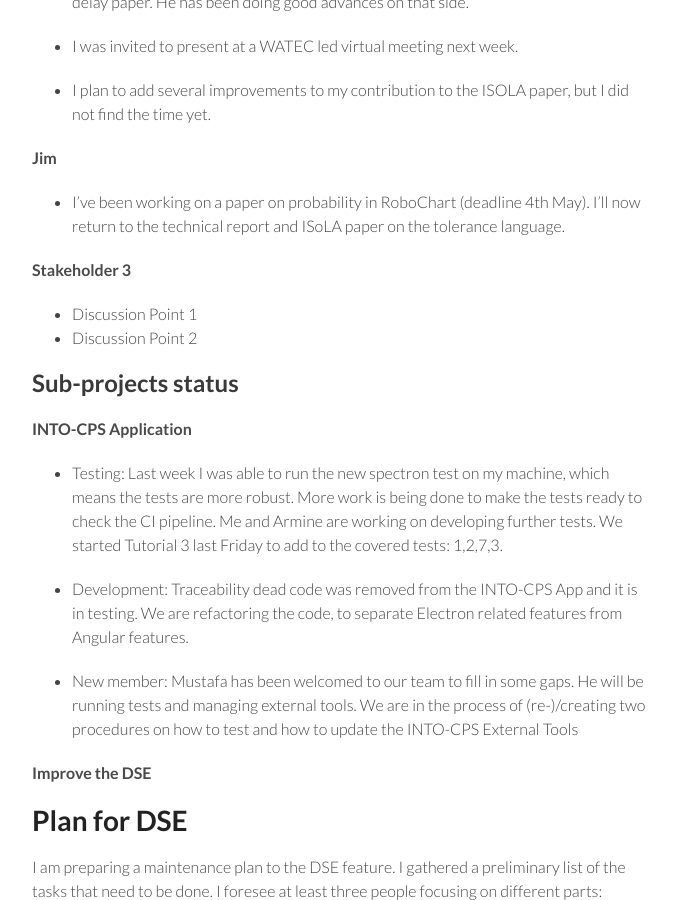
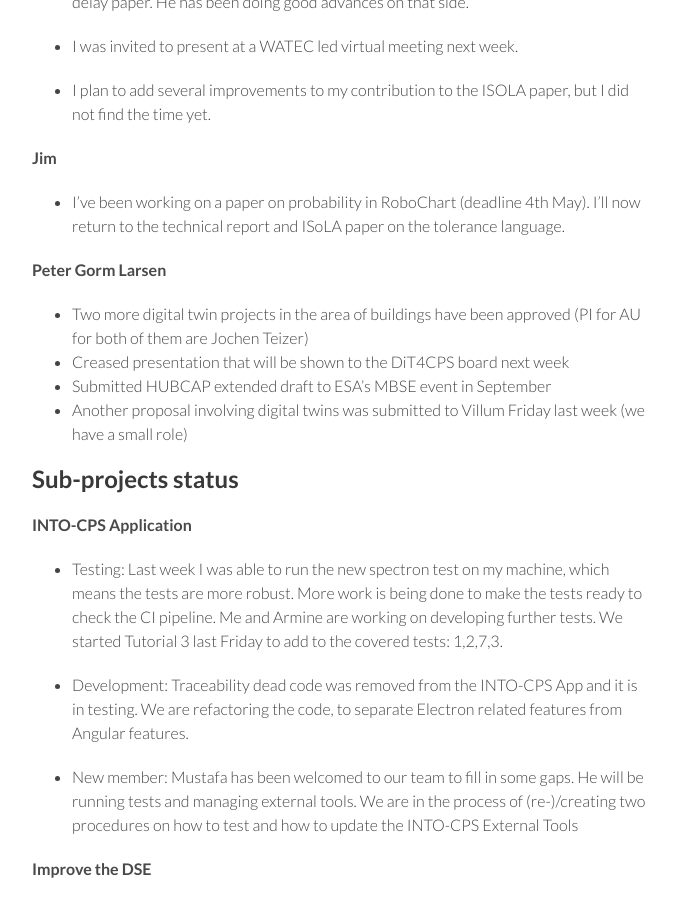
Before and after one commit to digitaltwincentre/digitaltwincentre.github.io, a Jekyll site: the page built from _biweeklies/Biweekly-17.md, in a window 1280 px wide and 900 px high, scrolled down 623 px. Shown: the whole window, without its empty margins (418-1094 px from the left). Built offline with Jekyll 4.4.1, drawn with Linux system fonts in a browser that asks for light colours; nearby versions of some CDN libraries.

Commit message:
Update Biweekly-17.md

```diff
--- a/_biweeklies/Biweekly-17.md
+++ b/_biweeklies/Biweekly-17.md
@@ -47,9 +47,11 @@ delay paper. He has been doing good advances on that side.
 #### Jim
 * I've been working on a paper on probability in RoboChart (deadline 4th May). I'll now return to the technical report and ISoLA paper on the tolerance language.
 
-#### Stakeholder 3
-* Discussion Point 1
-* Discussion Point 2
+#### Peter Gorm Larsen
+* Two more digital twin projects in the area of buildings have been approved (PI for AU for both of them are Jochen Teizer)
+* Creased presentation that will be shown to the DiT4CPS board next week
+* Submitted HUBCAP extended draft to ESA's MBSE event in September
+* Another proposal involving digital twins was submitted to Villum Friday last week (we have a small role)
 
 ## Sub-projects status
 
```
